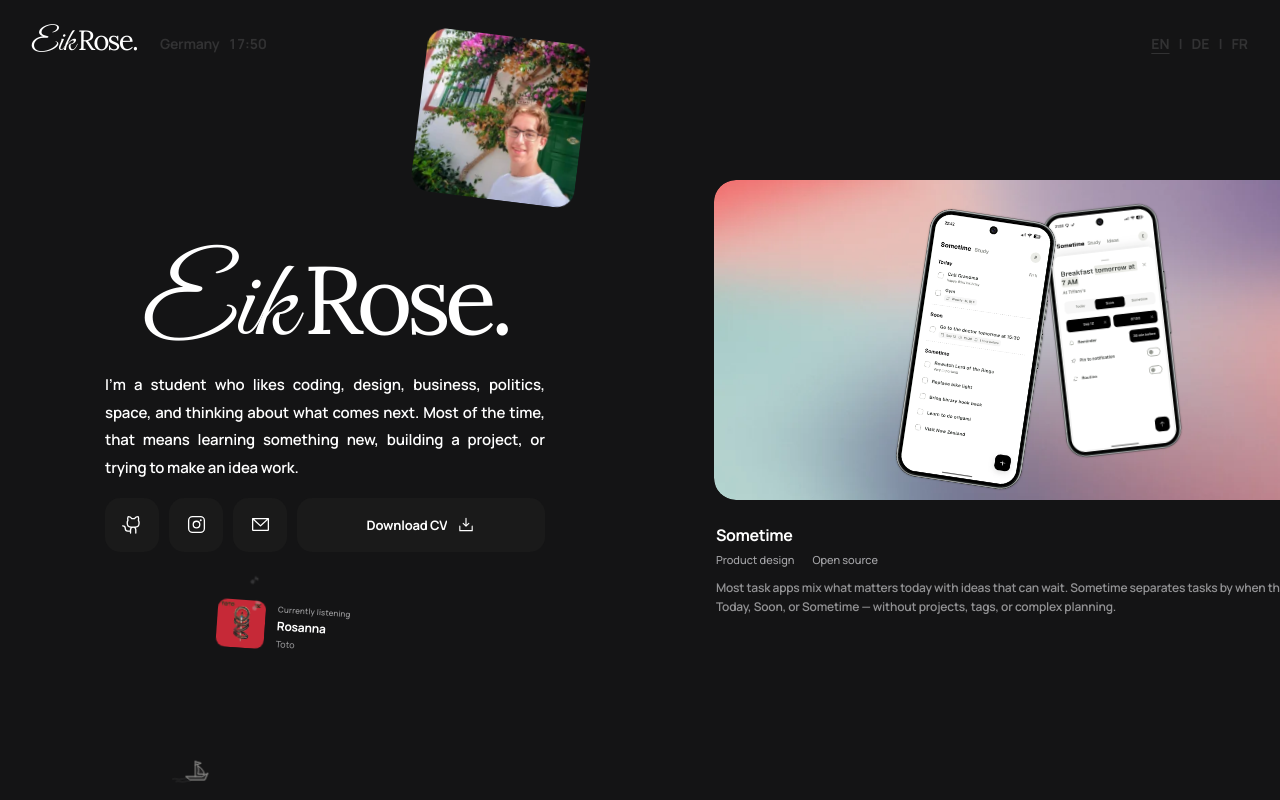
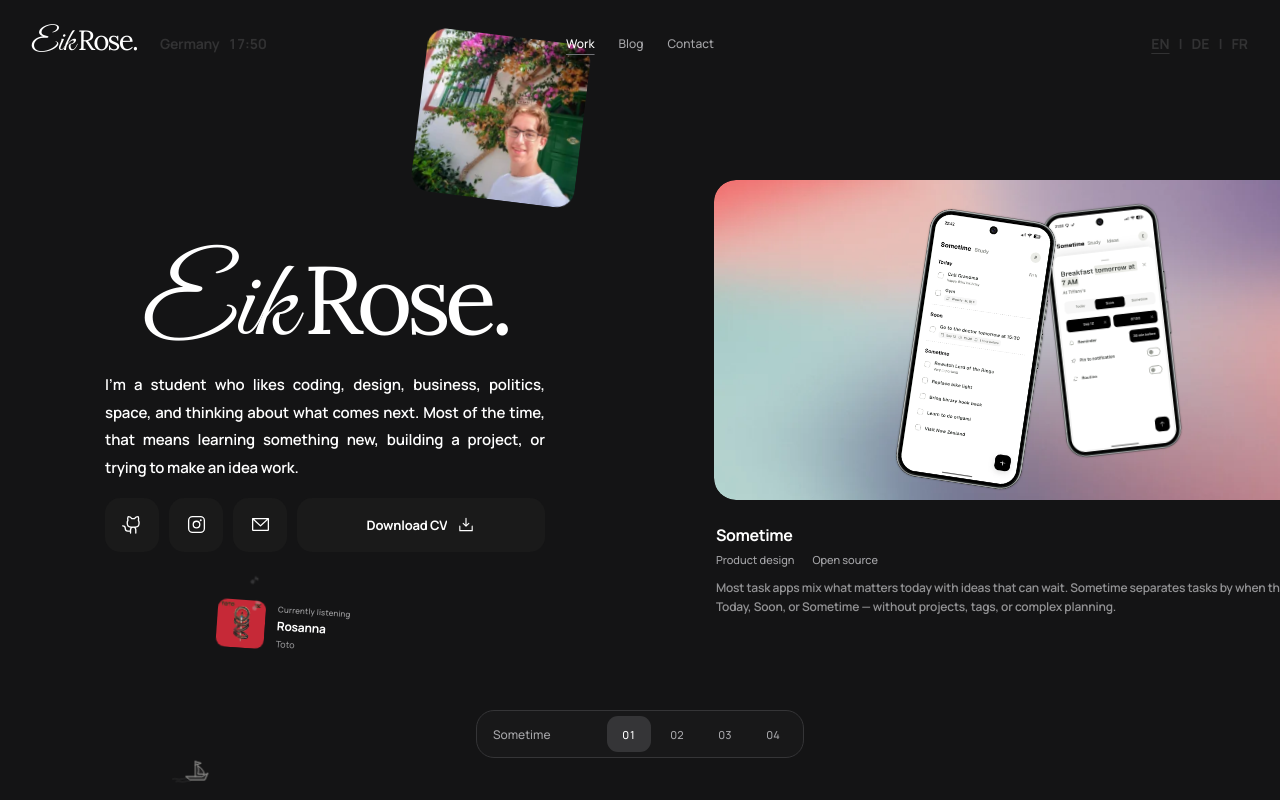
Before and after one commit to Pizzateik/personal-portfolio, a React (Vite) app: page / in a window 1280 px wide. Built offline with nearby package versions, Linux system fonts and the light colour scheme.

Commit message:
feat: add direct gallery navigation and progress

```diff
--- a/scripts/check-pages.mjs
+++ b/scripts/check-pages.mjs
@@ -22,6 +22,9 @@ const home = readFileSync(new URL('../dist/index.html', import.meta.url), 'utf8'
 assert.ok(home.includes('href="/blog"'), 'Final gallery card links to the blog');
 assert.ok(home.includes('Project 02') && home.includes('Project 03'), 'Remaining placeholders stay intact');
 assert.ok(home.includes('id="contact"') && home.includes('href="mailto:hello@eikrose.de"'), 'Gallery ends with a usable contact destination');
+for (const id of ['01', '02', '03', '04']) {
+  assert.ok(home.includes(`id="work-${id}"`) && home.includes(`href="#work-${id}"`), `Gallery index target ${id} exists`);
+}
 assert.ok(home.includes('href="/work/sometime"'), 'Featured project opens its own page');
 const story = readFileSync(new URL('../dist/work/sometime.html', import.meta.url), 'utf8');
 assert.ok(story.includes('Flutter / Dart') && story.includes('case-screens'), 'Project includes implementation details and screenshots');
--- a/src/App.tsx
+++ b/src/App.tsx
@@ -5,6 +5,8 @@ import ProjectCard from './components/ProjectCard';
 import ScrollIndicator from './components/ScrollIndicator';
 import DotCursor from './components/DotCursor';
 import Contact from './components/Contact';
+import SiteNavigation from './components/SiteNavigation';
+import GalleryIndex from './components/GalleryIndex';
 import LanguageSwitch from './components/LanguageSwitch';
 import { useLanguage } from './i18n';
 import { projects } from './data/projects';
@@ -106,6 +108,7 @@ export default function App({ blog = false }: { blog?: boolean }) {
     <>
       <a className="skip-link" href="#projects">{copy.skip}</a>
       <IdentityBar homeHref={blog ? '/#intro' : '#intro'} />
+      <SiteNavigation page={blog ? 'blog' : 'work'} />
       <LanguageSwitch />
       <main className={`canvas${blog ? ' canvas--blog' : ''}`} ref={canvasRef} aria-label={blog ? copy.blogTitle : 'Portfolio'}>
         <Intro blog={blog} />
@@ -122,6 +125,7 @@ export default function App({ blog = false }: { blog?: boolean }) {
         {!blog && <Contact />}
       </main>
       {!blog && <ScrollIndicator />}
+      {!blog && <GalleryIndex />}
       <DotCursor />
     </>
   );
--- /dev/null
+++ b/src/components/GalleryIndex.tsx
@@ -0,0 +1,59 @@
+import { useEffect, useRef, useState } from 'react';
+import { projects } from '../data/projects';
+import { useLanguage } from '../i18n';
+
+export default function GalleryIndex() {
+  const { language, copy } = useLanguage();
+  const indexRef = useRef<HTMLElement>(null);
+  const [active, setActive] = useState<string | null>(null);
+
+  useEffect(() => {
+    const canvas = document.querySelector<HTMLElement>('.canvas');
+    const index = indexRef.current;
+    if (!canvas || !index) return;
+    const visible = new Map<string, number>();
+    const observer = new IntersectionObserver(entries => {
+      for (const entry of entries) {
+        if (entry.isIntersecting) visible.set(entry.target.id, entry.intersectionRatio);
+        else visible.delete(entry.target.id);
+      }
+      setActive([...visible].sort((a, b) => b[1] - a[1])[0]?.[0] ?? null);
+    }, { threshold: [0, .25, .5, .75, 1] });
+    canvas.querySelectorAll('.project, #contact').forEach(card => observer.observe(card));
+    let frame = 0;
+    const render = () => {
+      frame = 0;
+      const horizontal = canvas.scrollWidth > canvas.clientWidth;
+      const range = horizontal ? canvas.scrollWidth - canvas.clientWidth : document.documentElement.scrollHeight - window.innerHeight;
+      const position = horizontal ? canvas.scrollLeft : window.scrollY;
+      index.style.setProperty('--gallery-progress', String(range > 0 ? Math.max(0, Math.min(1, position / range)) : 0));
+    };
+    const update = () => { if (!frame) frame = window.requestAnimationFrame(render); };
+    canvas.addEventListener('scroll', update, { passive: true });
+    window.addEventListener('scroll', update, { passive: true });
+    const resize = new ResizeObserver(update);
+    resize.observe(canvas);
+    render();
+    return () => {
+      observer.disconnect();
+      resize.disconnect();
+      canvas.removeEventListener('scroll', update);
+      window.removeEventListener('scroll', update);
+      window.cancelAnimationFrame(frame);
+    };
+  }, []);
+
+  const title = projects.find(project => `work-${project.id}` === active)?.title[language];
+  return <nav className="gallery-index" ref={indexRef} aria-label={copy.projectIndex}>
+    <span className="gallery-index-current" aria-hidden="true">{title ?? (active === 'contact' ? copy.navContact : copy.navWork)}</span>
+    {projects.map((project, index) => <a key={project.id} href={`#work-${project.id}`} aria-label={project.title[language]} title={project.title[language]} aria-current={active === `work-${project.id}` ? 'location' : undefined} onClick={event => {
+      if (event.button !== 0 || event.ctrlKey || event.metaKey || event.shiftKey || event.altKey) return;
+      const card = document.getElementById(`work-${project.id}`);
+      if (!card) return;
+      event.preventDefault();
+      card.focus({ preventScroll: true });
+      card.scrollIntoView({ block: 'nearest', inline: 'center', behavior: window.matchMedia('(prefers-reduced-motion: reduce)').matches ? 'instant' : 'smooth' });
+      history.replaceState(history.state, '', event.currentTarget.hash);
+    }}>{String(index + 1).padStart(2, '0')}</a>)}
+  </nav>;
+}
--- a/src/components/ProjectCard.tsx
+++ b/src/components/ProjectCard.tsx
@@ -39,7 +39,7 @@ export default function ProjectCard({ project, deferMedia = false }: { project:
     ? <SometimeScene background={project.image} />
     : <MediaImage src={project.image} defer={deferMedia} alt="" draggable={false} />;
   return (
-    <article ref={cardRef} className={`project${isSometime ? ' project--sometime' : ''}${project.media === 'blog' ? ' project--blog' : ''}`} aria-labelledby={`project-${project.id}`}>
+    <article ref={cardRef} id={`work-${project.id}`} tabIndex={-1} className={`project${isSometime ? ' project--sometime' : ''}${project.media === 'blog' ? ' project--blog' : ''}`} aria-labelledby={`project-${project.id}`}>
       <div className="project-frame">
         {project.href ? (
           <a className="project-visual" href={project.href} aria-label={`${copy.view} ${title}`}>{visual}<ArrowUpRight className="project-open" size={21} aria-hidden="true" /></a>
--- /dev/null
+++ b/src/components/SiteNavigation.tsx
@@ -0,0 +1,10 @@
+import { useLanguage } from '../i18n';
+
+export default function SiteNavigation({ page }: { page: 'work' | 'blog' | 'project' }) {
+  const { copy } = useLanguage();
+  return <nav className="site-navigation" aria-label={copy.navigation}>
+    <a href={page === 'work' ? '#projects' : '/#projects'} aria-current={page !== 'blog' ? 'page' : undefined}>{copy.navWork}</a>
+    <a href="/blog" aria-current={page === 'blog' ? 'page' : undefined}>{copy.blogTitle}</a>
+    <a href={page === 'work' ? '#contact' : '/#contact'}>{copy.navContact}</a>
+  </nav>;
+}
--- a/src/components/SometimeProject.tsx
+++ b/src/components/SometimeProject.tsx
@@ -5,6 +5,7 @@ import LanguageSwitch from './LanguageSwitch';
 import DotCursor from './DotCursor';
 import SometimeScene from './SometimeScene';
 import MediaImage from './MediaImage';
+import SiteNavigation from './SiteNavigation';
 
 export default function SometimeProject() {
   const { language, copy } = useLanguage();
@@ -12,6 +13,7 @@ export default function SometimeProject() {
   return <>
     <a className="skip-link" href="#project-story">{copy.skipStory}</a>
     <IdentityBar homeHref="/#intro" />
+    <SiteNavigation page="project" />
     <LanguageSwitch />
     <main className="case-study" id="project-story" tabIndex={-1}>
       <a className="text-link case-back" href="/?return=work">← {copy.backToWork}</a>
--- a/src/i18n.tsx
+++ b/src/i18n.tsx
@@ -6,6 +6,7 @@ const storageKey = 'eik-rose-language';
 
 export const translations = {
   en: {
+    navigation: 'Main navigation', navWork: 'Work', navContact: 'Contact', projectIndex: 'Project index',
     contactLabel: 'Say hello', contactTitle: 'Have something in mind?', contactText: 'A project, a question, or an idea you’d like to talk about. I’d like to hear it.', contactSignature: 'Eik, with occasional interruptions from Arya.',
     productDesign: 'Product design', creativeDevelopment: 'Creative development', writing: 'Writing', openSource: 'Open source',
     skipStory: 'Skip to project story', caseIdea: 'The idea', caseDesign: 'The interface', caseBuild: 'The build', caseDetails: 'Task details', sometimeDescription: 'Sometime: a task app for Today, Soon, and Sometime. Design and development by Eik Rose.',
@@ -28,6 +29,7 @@ export const translations = {
     sailHome: 'Sail home',
   },
   de: {
+    navigation: 'Hauptnavigation', navWork: 'Projekte', navContact: 'Kontakt', projectIndex: 'Projektübersicht',
     contactLabel: 'Schreib mir', contactTitle: 'Hast du eine Idee?', contactText: 'Ein Projekt, eine Frage oder ein Gedanke, über den du sprechen möchtest. Ich freue mich darauf.', contactSignature: 'Eik, gelegentlich unterbrochen von Arya.',
     productDesign: 'Produktdesign', creativeDevelopment: 'Kreative Entwicklung', writing: 'Texte', openSource: 'Open Source',
     skipStory: 'Zur Projektbeschreibung', caseIdea: 'Die Idee', caseDesign: 'Die Oberfläche', caseBuild: 'Die Umsetzung', caseDetails: 'Aufgabendetails', sometimeDescription: 'Sometime: eine Aufgaben-App für Today, Soon und Sometime. Design und Entwicklung von Eik Rose.',
@@ -50,6 +52,7 @@ export const translations = {
     sailHome: 'Zurück zur Startseite',
   },
   fr: {
+    navigation: 'Navigation principale', navWork: 'Projets', navContact: 'Contact', projectIndex: 'Index des projets',
     contactLabel: 'Un petit bonjour', contactTitle: 'Une idée en tête ?', contactText: 'Un projet, une question ou une idée dont tu aimerais parler. Je serais ravi d’en discuter.', contactSignature: 'Eik, parfois interrompu par Arya.',
     productDesign: 'Design produit', creativeDevelopment: 'Développement créatif', writing: 'Écriture', openSource: 'Open source',
     skipStory: 'Aller à la présentation du projet', caseIdea: 'L’idée', caseDesign: 'L’interface', caseBuild: 'La réalisation', caseDetails: 'Détails de la tâche', sometimeDescription: 'Sometime : une appli de tâches pour Today, Soon et Sometime. Design et développement par Eik Rose.',
--- a/src/styles.css
+++ b/src/styles.css
@@ -160,6 +160,25 @@ h1 .wordmark { line-height: .8; }
 .intro--blog .intro-description { text-align: left; }
 .text-link { align-self: flex-start; display: inline-flex; align-items: center; gap: 10px; min-height: 44px; font-size: 13px; font-weight: 600; text-decoration: underline; text-underline-offset: 6px; text-decoration-color: #555558; transition: text-decoration-color 180ms ease; }
 .text-link:hover { text-decoration-color: currentColor; }
+.site-navigation { position: fixed; top: 25px; left: 50%; z-index: 7; display: flex; gap: 24px; transform: translateX(-50%); color: #a5a5a8; font-size: 12px; }
+.site-navigation a { display: inline-flex; align-items: center; min-height: 36px; transition: color 180ms ease; }
+.site-navigation a:hover, .site-navigation a[aria-current] { color: #fff; }
+.site-navigation a[aria-current] { text-decoration: underline; text-underline-offset: 6px; text-decoration-color: #707075; }
+.gallery-index { position: fixed; bottom: 42px; left: 50%; z-index: 8; display: flex; align-items: center; gap: 4px; max-width: calc(100% - 40px); padding: 5px 8px 5px 16px; border: 1px solid #353537; border-radius: 18px; background: rgb(26 26 27 / .96); transform: translateX(-50%); }
+.gallery-index::before { content: ''; position: absolute; top: 0; left: 16px; right: 16px; height: 1px; background: #d4d4d4; transform: scaleX(var(--gallery-progress, 0)); transform-origin: left; }
+.gallery-index-current { width: 110px; overflow: hidden; text-overflow: ellipsis; white-space: nowrap; color: #a5a5a8; font-size: 12px; }
+.gallery-index a { display: flex; align-items: center; justify-content: center; min-width: 44px; min-height: 36px; border-radius: 11px; color: #a5a5a8; font-size: 11px; font-variant-numeric: tabular-nums; transition: color 180ms ease, background 180ms ease; }
+.gallery-index a:hover { color: #fff; }
+.gallery-index a[aria-current] { background: #353537; color: #fff; }
+@media (max-width: 1024px) and (min-width: 769px) { .site-navigation { left: 56%; gap: 18px; } }
+@media (max-width: 768px) {
+  .site-navigation { top: 92px; left: var(--page-padding); transform: none; gap: 24px; }
+  .site-navigation a { min-height: 44px; }
+  .gallery-index { bottom: max(14px, env(safe-area-inset-bottom)); }
+  .gallery-index-current { width: 90px; }
+  .gallery-index a { min-height: 44px; }
+  .project, #projects, #contact { scroll-margin-top: 154px; }
+}
 .blog-card-content { display: flex; flex-direction: column; align-items: flex-start; justify-content: space-between; gap: 20px; height: 100%; padding: clamp(28px, 4vw, 52px); }
 .blog-card-title, .blog-empty h2 { max-width: 11ch; margin: 0; font-size: clamp(32px, 3.5vw, 54px); font-weight: 500; line-height: 1.08; letter-spacing: -.045em; }
 .blog-card-content > p:not(.eyebrow) { max-width: 38ch; margin: 0; color: #a5a5a8; font-size: 13px; line-height: 1.7; }
```
